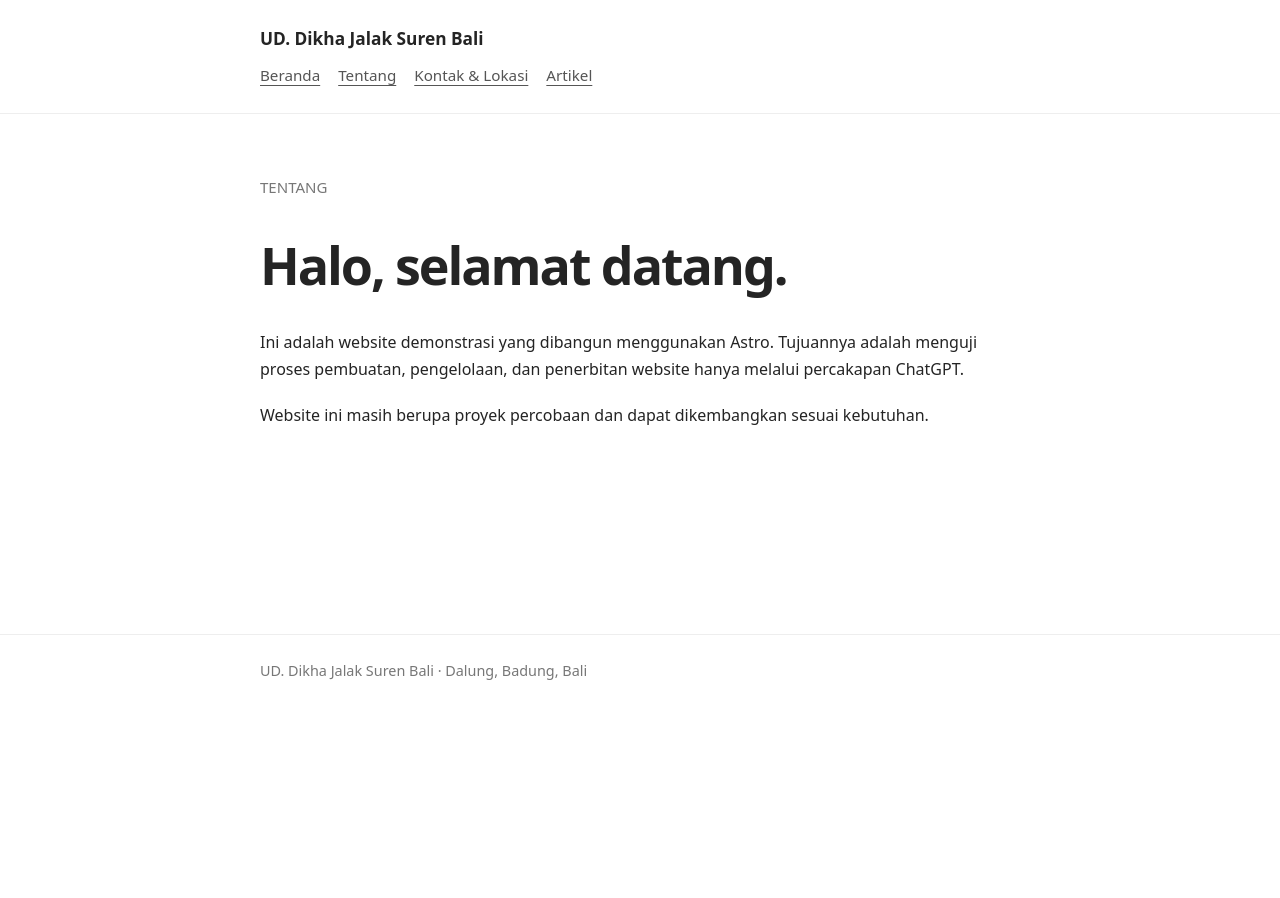
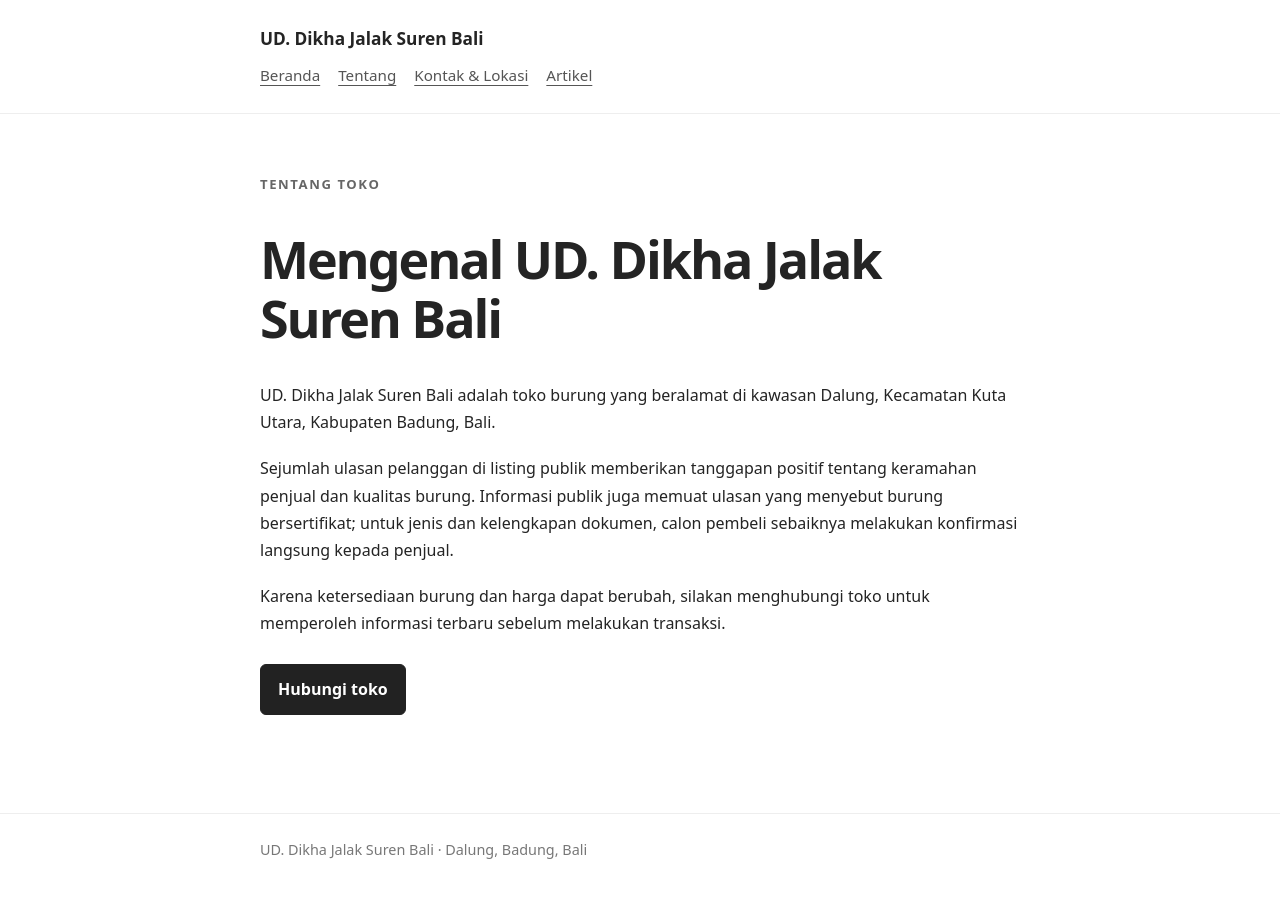
Before and after one commit to scfklaten/uji-astro-blog, an Astro site: page /about in a window 1280 px wide. Before the commit the page ends 800 px from the top, so only its background shows below. Built offline with nearby package versions, Linux system fonts and the light colour scheme; Astro itself is replaced by a stand-in of ours.

Commit message:
Tambahkan informasi tentang UD Dikha

```diff
--- a/src/pages/about.astro
+++ b/src/pages/about.astro
@@ -1,11 +1,13 @@
 ---
 import Base from "../layouts/Base.astro";
 ---
-<Base title="Tentang · Uji Astro Blog" description="Tentang blog percobaan ini.">
-  <p class="muted">TENTANG</p>
-  <h1>Halo, selamat datang.</h1>
+<Base title="Tentang UD. Dikha Jalak Suren Bali" description="Tentang toko burung UD. Dikha Jalak Suren Bali di Dalung, Badung.">
+  <p class="eyebrow">TENTANG TOKO</p>
+  <h1>Mengenal UD. Dikha Jalak Suren Bali</h1>
   <div class="content">
-    <p>Ini adalah website demonstrasi yang dibangun menggunakan Astro. Tujuannya adalah menguji proses pembuatan, pengelolaan, dan penerbitan website hanya melalui percakapan ChatGPT.</p>
-    <p>Website ini masih berupa proyek percobaan dan dapat dikembangkan sesuai kebutuhan.</p>
+    <p>UD. Dikha Jalak Suren Bali adalah toko burung yang beralamat di kawasan Dalung, Kecamatan Kuta Utara, Kabupaten Badung, Bali.</p>
+    <p>Sejumlah ulasan pelanggan di listing publik memberikan tanggapan positif tentang keramahan penjual dan kualitas burung. Informasi publik juga memuat ulasan yang menyebut burung bersertifikat; untuk jenis dan kelengkapan dokumen, calon pembeli sebaiknya melakukan konfirmasi langsung kepada penjual.</p>
+    <p>Karena ketersediaan burung dan harga dapat berubah, silakan menghubungi toko untuk memperoleh informasi terbaru sebelum melakukan transaksi.</p>
   </div>
+  <div class="actions"><a class="button primary" href="https://wa.me/6287723457380">Hubungi toko</a></div>
 </Base>
```
